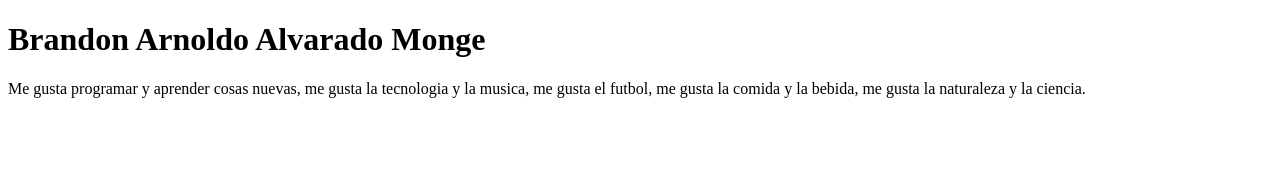
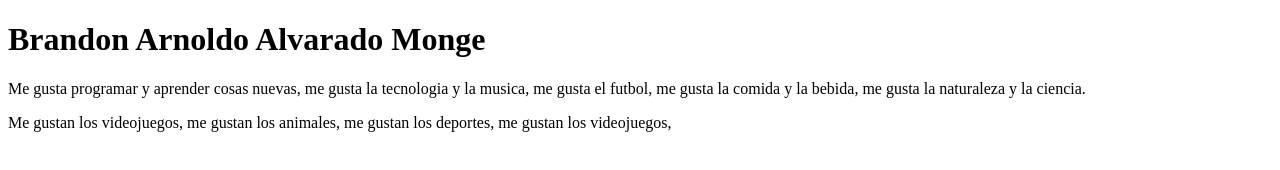
Before and after one commit to BrandoAlvarado/Seminario-GIT-y-Github, a plain HTML site: page index.html in a window 1280 px wide. Drawn offline with Linux system fonts and the light colour scheme.

Commit message:
Agrege Gustos

```diff
--- a/index.html
+++ b/index.html
@@ -12,5 +12,9 @@
         Me gusta programar y aprender cosas nuevas, me gusta la tecnologia y la musica,
         me gusta el futbol, me gusta la comida y la bebida, me gusta la naturaleza y la ciencia.
     </p>
+    <p>
+        Me gustan los videojuegos, me gustan los animales,
+        me gustan los deportes, me gustan los videojuegos,
+    </p>
 </body>
 </html>
```
